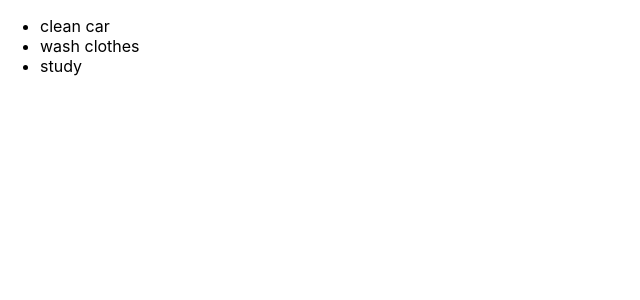
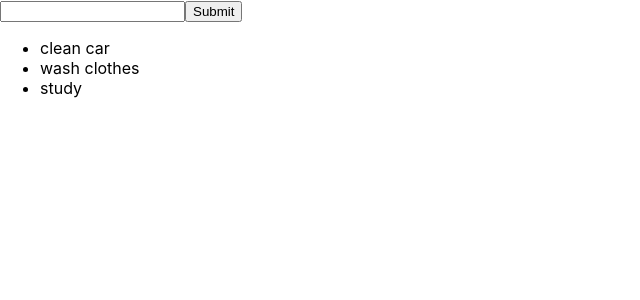
Before and after one commit to rubenrodriguez9/todo-homework, a React (Create React App) app: page / in a window 1280 px wide. Shown: the top 300 px of the page, without its empty margins (0-640 px from the left). Built offline with nearby package versions, Linux system fonts and the light colour scheme.

Commit message:
input and submit button added

```diff
--- a/src/App.js
+++ b/src/App.js
@@ -20,7 +20,27 @@ export default class App extends Component {
         id:uuidv4(),
         todo: "study"
       }
-    ]
+    ],
+    todoValue: ""
+  }
+
+  appHandleOnClick = () =>{
+
+    let arr = [...this.state.todoList, {id:uuidv4(), todo: this.state.todoValue}]
+
+    this.setState({
+      todoList: arr,
+      todoValue: ""
+    })
+
+
+  }
+
+  appHandleOnChange = (event) => {
+    this.setState({
+      [event.target.name]: event.target.value
+    })
+console.log(this.state.todoValue);
   }
 
   render() {
@@ -29,6 +49,9 @@ export default class App extends Component {
 
     return (
       <div>
+
+        <input onChange={this.appHandleOnChange} name={"todoValue"} type="text" value={this.state.todoValue} />
+        <button onClick={this.appHandleOnClick} >Submit</button>
         <ul>
           {todoList.map(({id, todo}) => {
            return <li key={id} > {todo} </li>
--- a/src/index.js
+++ b/src/index.js
@@ -3,5 +3,4 @@ import ReactDOM from 'react-dom';
 import './index.css';
 import App from './App';
 
-ReactDOM.render(
-<App />,document.getElementById('root'))
+ReactDOM.render(<App />,document.getElementById('root'));
```
